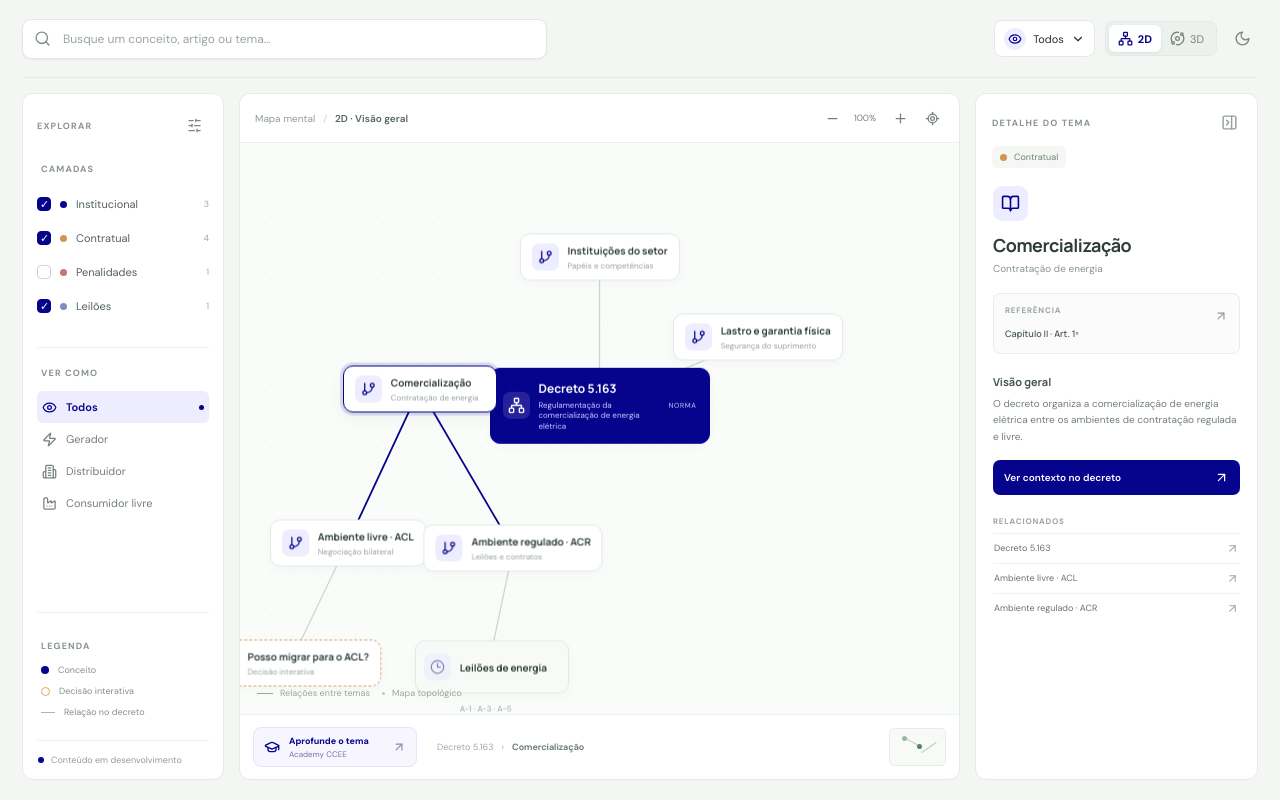
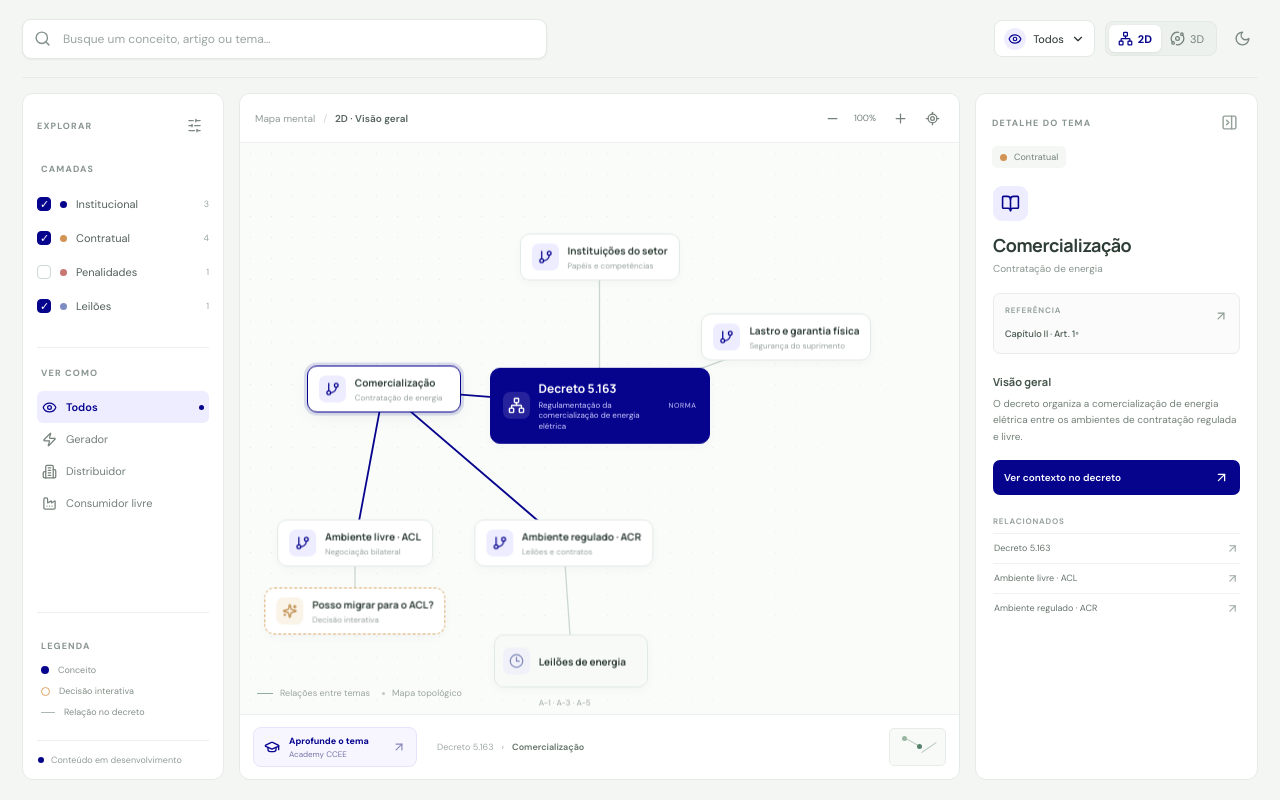
Before and after one commit to CCEE-ADMIN-GRPC/mapa-mental-ccee, a React (Vite) app: page / in a window 1280 px wide. Built offline with nearby package versions, Linux system fonts and the light colour scheme.

Commit message:
Reflow 2D map on narrow canvases

```diff
--- a/src/App.jsx
+++ b/src/App.jsx
@@ -74,7 +74,21 @@ export default function App(){
   const filtered=useMemo(()=>nodes.filter(n=>n.title.toLowerCase().includes(query.toLowerCase())||n.short.toLowerCase().includes(query.toLowerCase())),[query]);
   const visible=(n)=>activeLayers.includes(n.layer)||n.id==='root';
   const positionedNodes=useMemo(()=>{
-    if(mode!=='3D'||!stageSize.width||!stageSize.height)return nodes;
+    if(!stageSize.width||!stageSize.height)return nodes;
+    const compact2D=mode==='2D'&&stageSize.width/zoom<1080;
+    if(compact2D){
+      const compactPositions={
+        root:[50,46],instituicoes:[50,20],comercializacao:[20,43],
+        acl:[12,70],acr:[45,70],lastro:[76,34],penalidades:[88,62],
+        leiloes:[46,88],quiz:[12,82]
+      };
+      const edgePadding=Math.min(25,(115/stageSize.width)*100);
+      return nodes.map(n=>{
+        const [x,y]=compactPositions[n.id]||[n.x,n.y];
+        return {...n,x:Math.max(edgePadding,Math.min(100-edgePadding,x)),y};
+      });
+    }
+    if(mode!=='3D')return nodes;
     const spreadX=Math.min(1.3,Math.max(1,1500/stageSize.width));
     const sidePadding=Math.min(18,(125*camera.zoom/stageSize.width)*100);
     const turnedOver=Math.cos(camera.x*Math.PI/180)*Math.cos(camera.y*Math.PI/180)<0;
@@ -87,7 +101,7 @@ export default function App(){
       if(n.id==='leiloes'||n.id==='quiz')y=Math.min(98,y+6);
       return {...n,x:Math.max(sidePadding,Math.min(100-sidePadding,x)),y};
     });
-  },[mode,stageSize,camera.x,camera.y,camera.zoom]);
+  },[mode,stageSize,camera.x,camera.y,camera.zoom,zoom]);
   const positionedById=useMemo(()=>new Map(positionedNodes.map(n=>[n.id,n])),[positionedNodes]);
   const pick=(id)=>{setSelected(id);setDrawer(true)};
   const toggleLayer=(id)=>setActiveLayers(v=>v.includes(id)?v.filter(x=>x!==id):[...v,id]);
```
